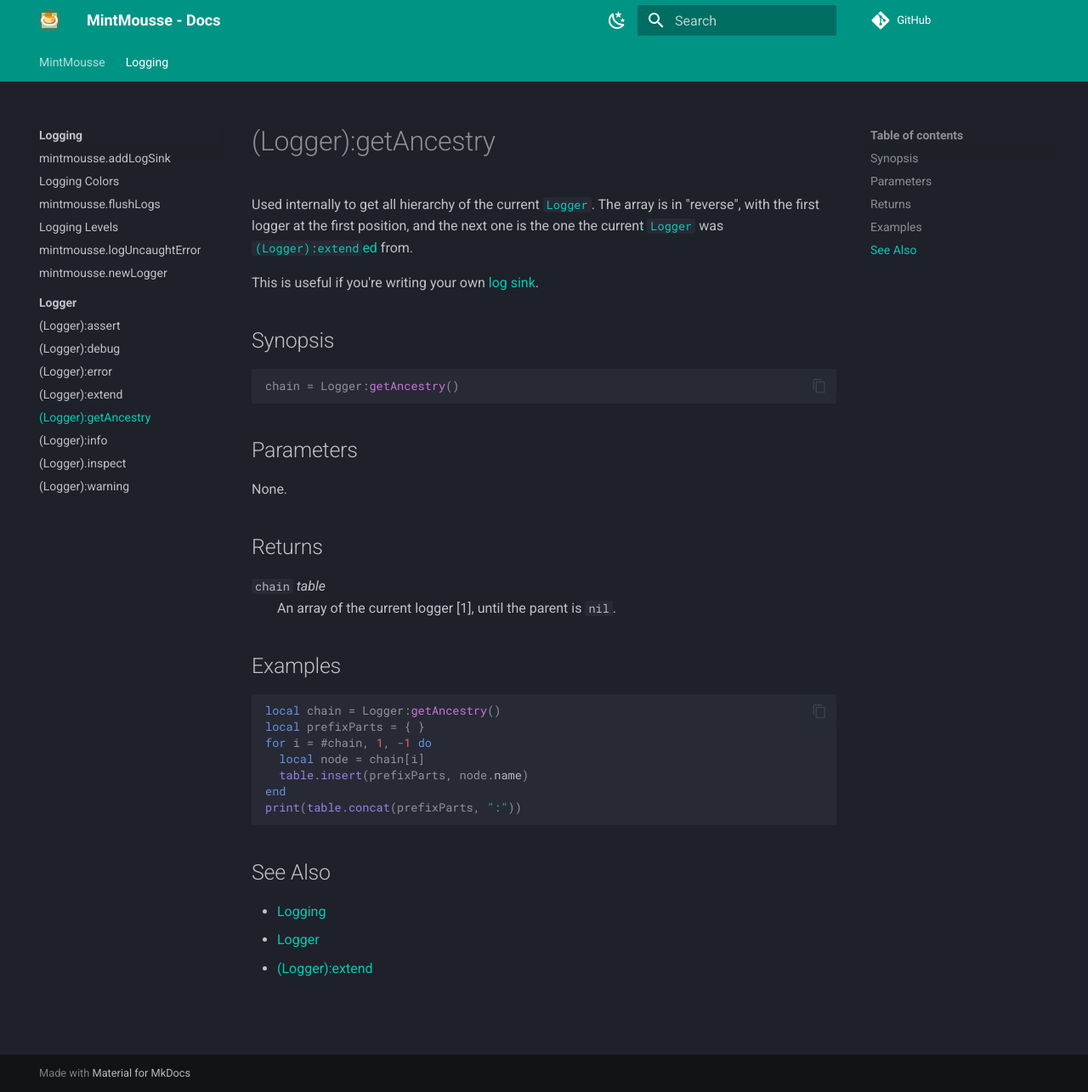
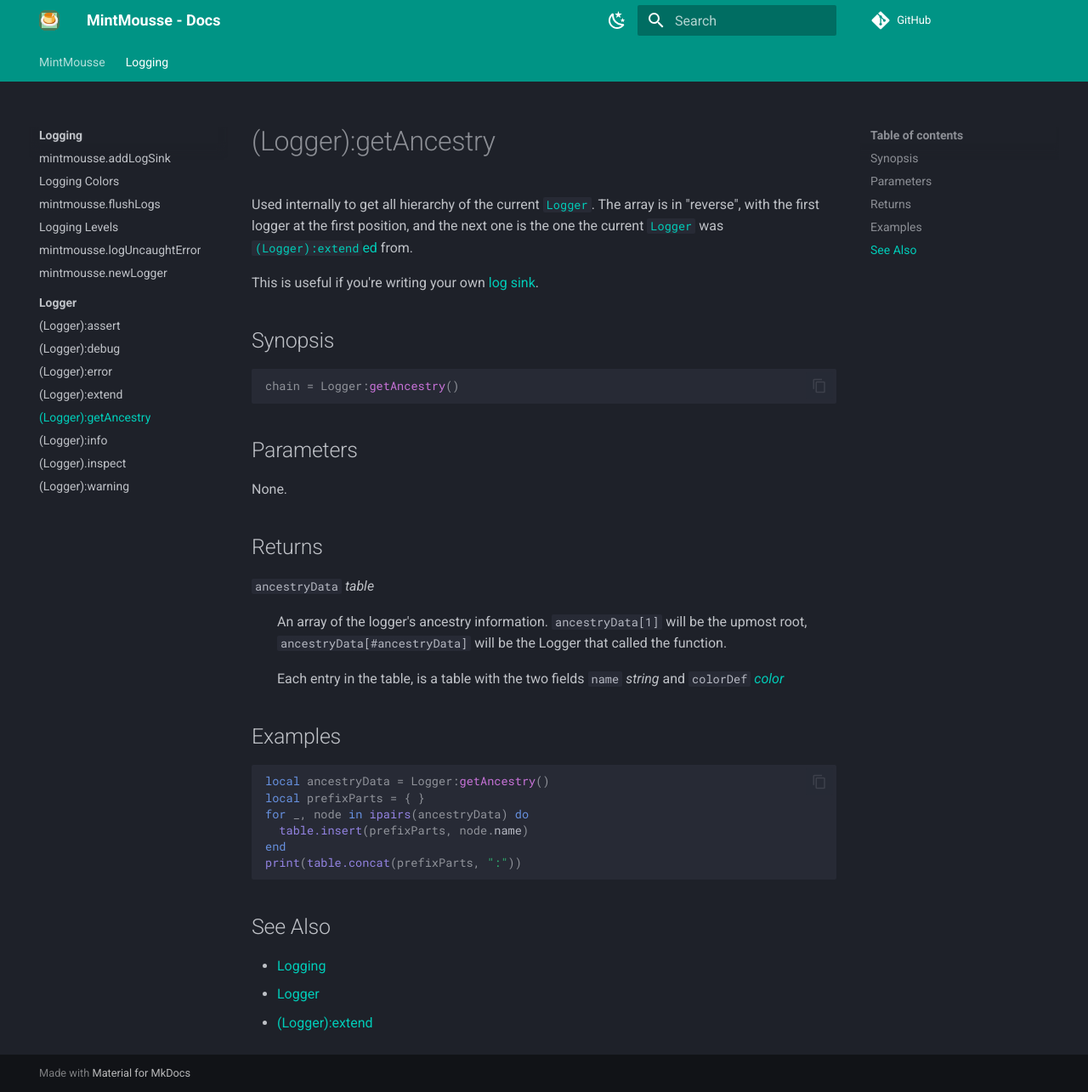
Before and after one commit to EngineerSmith/MintMousse, an MkDocs documentation site: the page built from docs/logging/logger/getAncestry.md, in a window 1280 px wide and 1285 px high. Shown: the whole window at 85% size. Built offline with MkDocs 1.6.1 and Material for MkDocs 9.7.7, drawn with Linux system fonts in a browser that asks for light colours; comment, search, counter and statistics services are not loaded; the version menu is left out.

````diff
--- a/docs/logging/logger/getAncestry.md
+++ b/docs/logging/logger/getAncestry.md
@@ -12,15 +12,16 @@ chain = Logger:getAncestry()
 None.
 
 ## Returns
-`chain` _table_
-:   An array of the current logger [1], until the parent is `nil`.
+`ancestryData` _table_
+:   An array of the logger's ancestry information. `ancestryData[1]` will be the upmost root, `ancestryData[#ancestryData]` will be the Logger that called the function.
+
+    Each entry in the table, is a table with the two fields `name` _string_ and `colorDef` _[color](../color.md)_
 
 ## Examples
 ```lua
-local chain = Logger:getAncestry()
+local ancestryData = Logger:getAncestry()
 local prefixParts = { }
-for i = #chain, 1, -1 do
-  local node = chain[i]
+for _, node in ipairs(ancestryData) do
   table.insert(prefixParts, node.name)
 end
 print(table.concat(prefixParts, ":"))
````
Also changed, not shown: docs/logging/addLogSink.md (+30 -10 lines), docs/logging/flushLogs.md (+2 -2 lines), docs/logging/index.md (+2 -1 lines), docs/logging/logger/index.md (+1 -1 lines), 7 other files.
